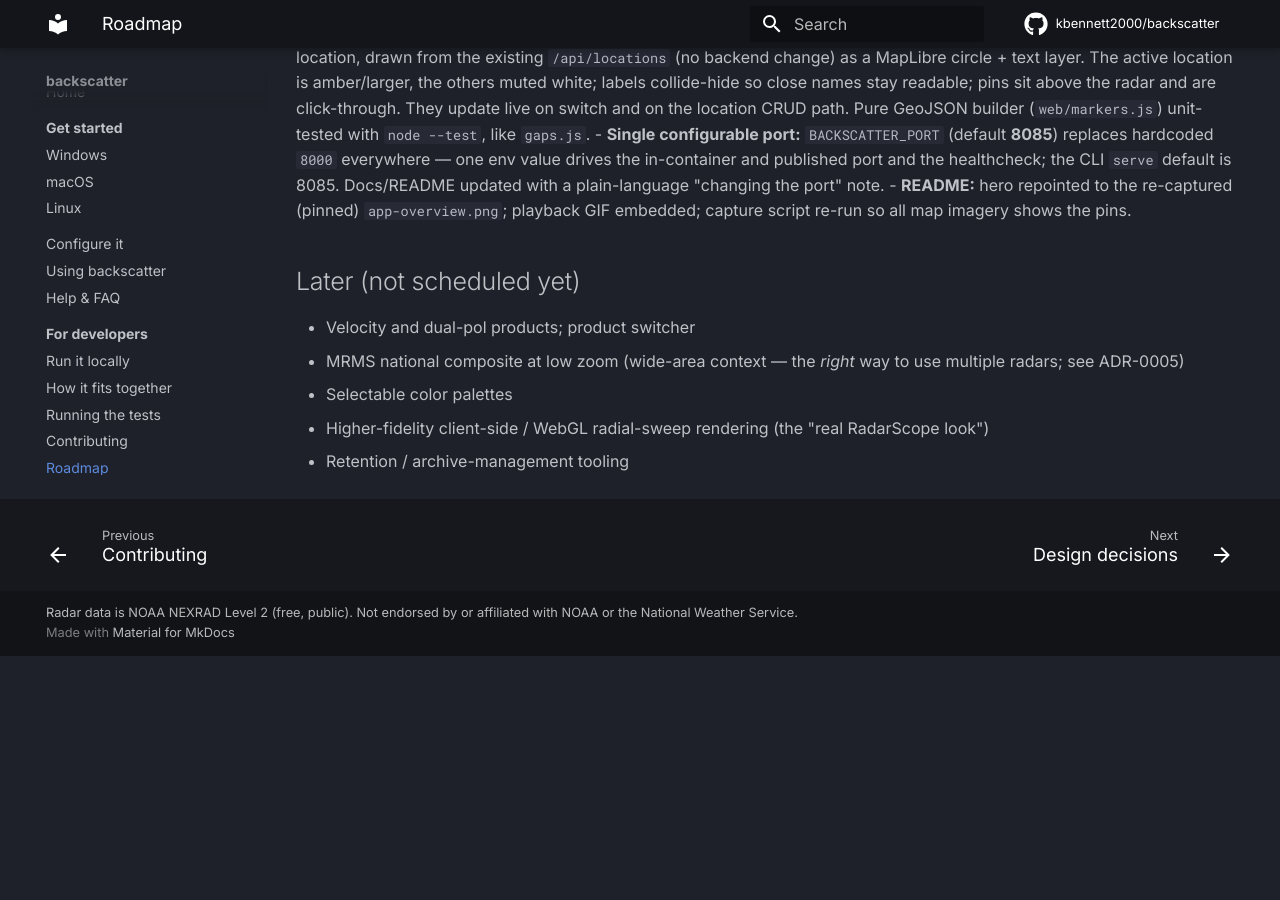
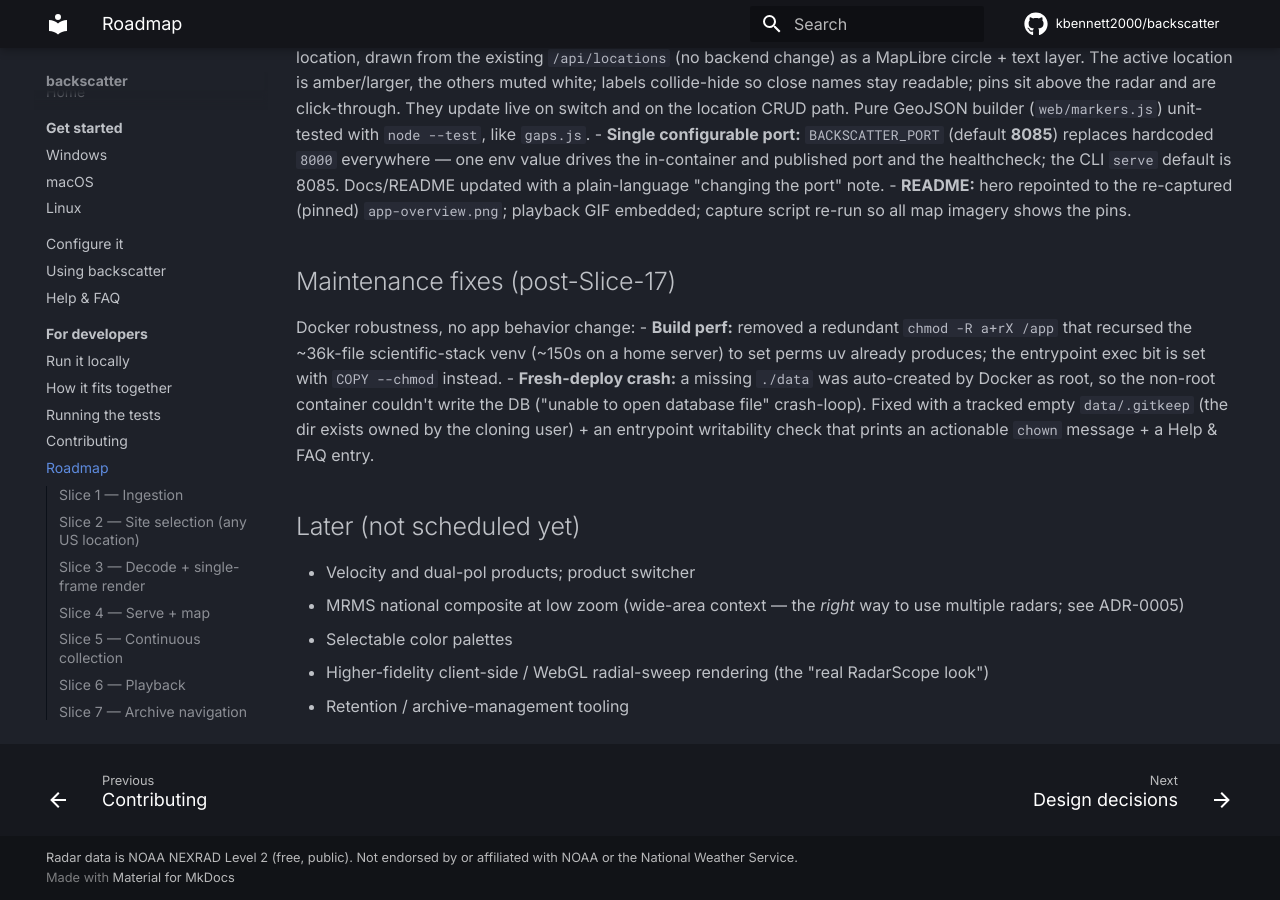
Before and after one commit to kbennett2000/backscatter, an MkDocs documentation site: the page built from docs/ROADMAP.md, in a window 1280 px wide and 900 px high, scrolled down 4881 px. Built offline with MkDocs 1.6.1 and Material for MkDocs 9.7.7, drawn with Linux system fonts in a browser that asks for light colours; comment, search, counter and statistics services are not loaded; before the commit the page ends 5537 px from its top, so only the background shows below that.

Commit message:
docs: note the post-Slice-17 Docker fixes in ROADMAP

```diff
--- a/docs/ROADMAP.md
+++ b/docs/ROADMAP.md
@@ -243,6 +243,17 @@
 - **README:** hero repointed to the re-captured (pinned) `app-overview.png`; playback GIF
   embedded; capture script re-run so all map imagery shows the pins.
 
+## Maintenance fixes (post-Slice-17)
+Docker robustness, no app behavior change:
+- **Build perf:** removed a redundant `chmod -R a+rX /app` that recursed the ~36k-file
+  scientific-stack venv (~150s on a home server) to set perms uv already produces; the
+  entrypoint exec bit is set with `COPY --chmod` instead.
+- **Fresh-deploy crash:** a missing `./data` was auto-created by Docker as root, so the
+  non-root container couldn't write the DB ("unable to open database file" crash-loop).
+  Fixed with a tracked empty `data/.gitkeep` (the dir exists owned by the cloning user)
+  + an entrypoint writability check that prints an actionable `chown` message + a Help
+  & FAQ entry.
+
 ## Later (not scheduled yet)
 - Velocity and dual-pol products; product switcher
 - MRMS national composite at low zoom (wide-area context — the *right* way to use
```
